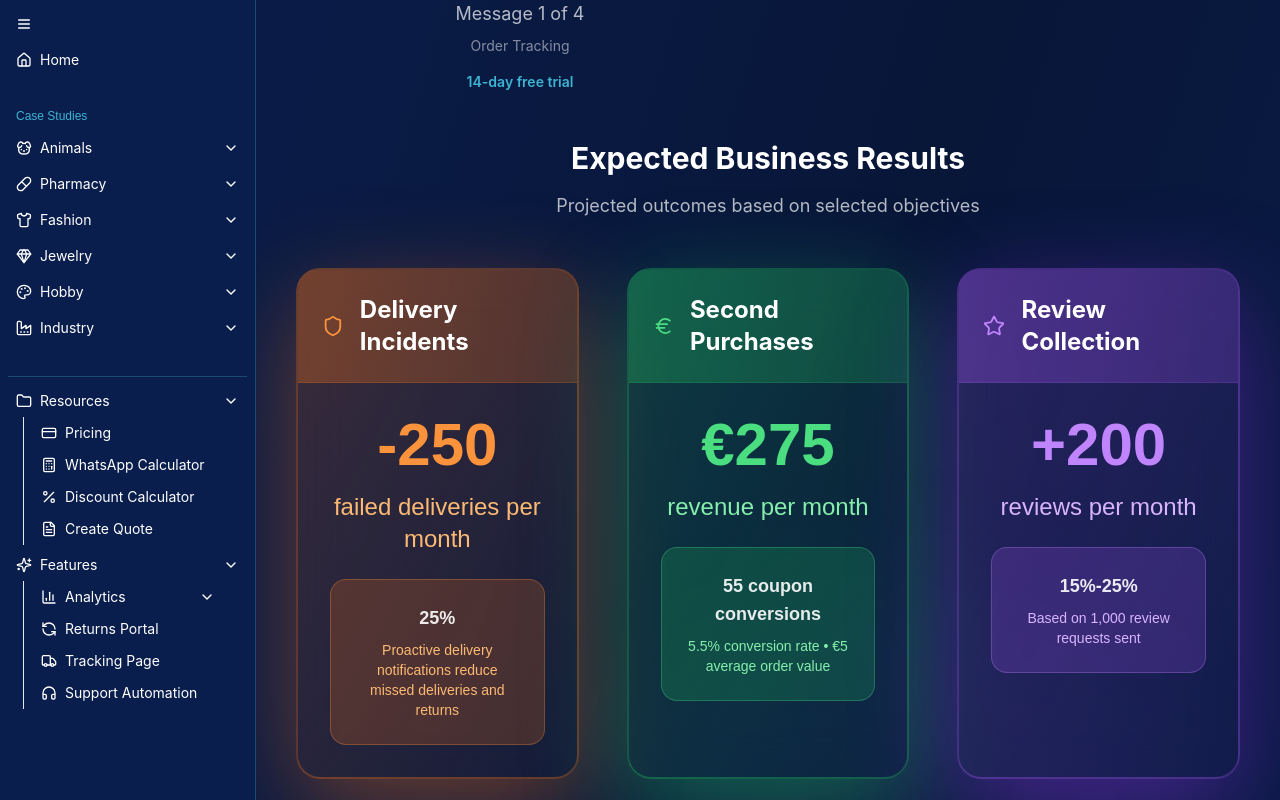
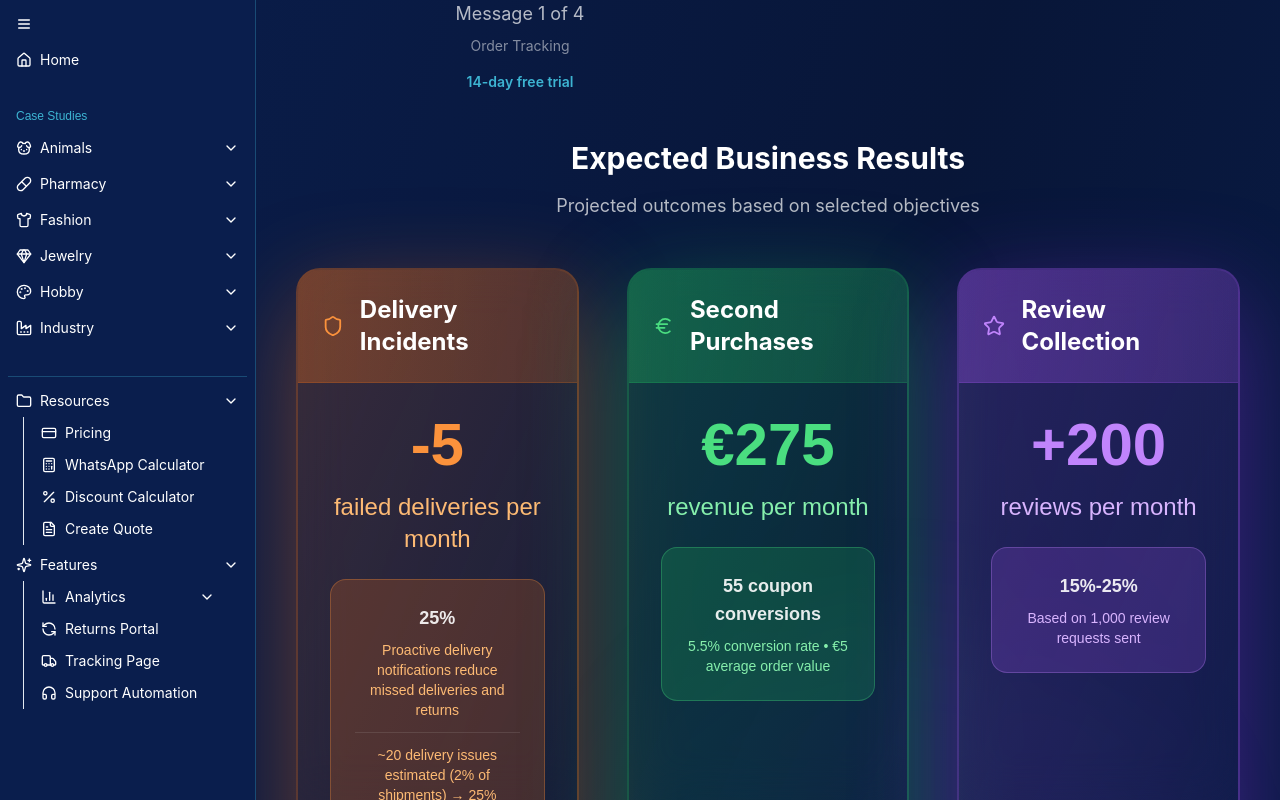
Before and after one commit to federicodesantis-sendcloud/Sendcloud-Tool, a Next.js app: page /en/review-calculator in a window 1280 px wide. Both pictures are taken after typing "5" into the empty fields and a click on the button "Calculate Business Impact". Shown: the part 1051-1851 px from the top of the page. Built offline with nearby package versions, Linux system fonts and the light colour scheme.

Commit message:
Calculator: logica delivery issues (2% spedizioni → 25% riduzione) + testo esplicativo in UI
Co-authored-by: Cursor <cursoragent@cursor.com>

```diff
--- a/app/[locale]/review-calculator/page.tsx
+++ b/app/[locale]/review-calculator/page.tsx
@@ -130,9 +130,11 @@ export default function ReviewCalculatorPage() {
   const supportReductionPercentage = 35 // 35% reduction in support requests
   const supportRequestsReduced = Math.round((monthlyOrders * supportReductionPercentage) / 100)
 
-  // Delivery incidents reduction calculation (out for delivery messages reduce failed deliveries)
-  const deliveryIncidentsReductionPercentage = 25 // 25% reduction in failed deliveries/returns
-  const failedDeliveriesReduced = Math.round((monthlyOrders * deliveryIncidentsReductionPercentage) / 100)
+  // Delivery incidents: first estimate issues from shipments (industry ~2% failed first delivery/returns), then apply reduction
+  const deliveryIssuesRate = 0.02 // ~2% of shipments typically have delivery issues (failed attempt, return)
+  const deliveryIncidentsReductionPercentage = 25 // 25% reduction in those issues with WhatsApp tracking
+  const estimatedDeliveryIssues = Math.round(monthlyOrders * deliveryIssuesRate)
+  const failedDeliveriesReduced = Math.round(estimatedDeliveryIssues * deliveryIncidentsReductionPercentage / 100)
 
   // Sales conversions from coupons
   const couponConversionsMonthly = Math.round((monthlyOrders * currentVertical.coupon) / 100)
@@ -239,6 +241,11 @@ export default function ReviewCalculatorPage() {
         details: {
           rate: t('reduction', { rate: deliveryIncidentsReductionPercentage }),
           description: t('proactiveNotifications'),
+          explanation: t('deliveryIssuesExplanation', {
+            count: estimatedDeliveryIssues,
+            rate: Math.round(deliveryIssuesRate * 100),
+            reduction: deliveryIncidentsReductionPercentage,
+          }),
         },
       })
     }
@@ -827,6 +834,11 @@ export default function ReviewCalculatorPage() {
                                 <strong>{result.details.rate}</strong>
                               </div>
                               <div className={`text-sm ${colorClasses.details}`}>{result.details.description}</div>
+                              {'explanation' in result.details && result.details.explanation && (
+                                <div className={`text-sm ${colorClasses.details} mt-3 pt-3 border-t border-white/10`}>
+                                  {result.details.explanation}
+                                </div>
+                              )}
                             </div>
                           </div>
                         </div>
--- a/messages/de.json
+++ b/messages/de.json
@@ -264,6 +264,7 @@
     "failedDeliveriesPerMonth": "fehlgeschlagene Lieferungen pro Monat",
     "reduction": "{rate}%",
     "proactiveNotifications": "Proaktive Lieferbenachrichtigungen reduzieren verpasste Lieferungen und Rücksendungen",
+    "deliveryIssuesExplanation": "~{count} Liefervorfälle geschätzt ({rate}% der Sendungen) → {reduction}% weniger mit WhatsApp",
     "secondPurchasesTitle": "Zweite Käufe",
     "revenuePerMonth": "Umsatz pro Monat",
     "couponConversions": "{count} Coupon-Konversionen",
--- a/messages/en.json
+++ b/messages/en.json
@@ -255,6 +255,7 @@
     "failedDeliveriesPerMonth": "failed deliveries per month",
     "reduction": "{rate}%",
     "proactiveNotifications": "Proactive delivery notifications reduce missed deliveries and returns",
+    "deliveryIssuesExplanation": "~{count} delivery issues estimated ({rate}% of shipments) → {reduction}% reduction with WhatsApp",
     "secondPurchasesTitle": "Second Purchases",
     "revenuePerMonth": "revenue per month",
     "couponConversions": "{count} coupon conversions",
--- a/messages/es.json
+++ b/messages/es.json
@@ -255,6 +255,7 @@
     "failedDeliveriesPerMonth": "entregas fallidas por mes",
     "reduction": "{rate}%",
     "proactiveNotifications": "Las notificaciones proactivas de entrega reducen las entregas perdidas y las devoluciones",
+    "deliveryIssuesExplanation": "~{count} incidentes estimados ({rate}% de los envíos) → {reduction}% menos con WhatsApp",
     "secondPurchasesTitle": "Segundas Compras",
     "revenuePerMonth": "ingresos por mes",
     "couponConversions": "{count} conversiones de cupones",
--- a/messages/fr.json
+++ b/messages/fr.json
@@ -264,6 +264,7 @@
     "failedDeliveriesPerMonth": "livraisons échouées par mois",
     "reduction": "{rate}%",
     "proactiveNotifications": "Les notifications de livraison proactives réduisent les livraisons manquées et les retours",
+    "deliveryIssuesExplanation": "~{count} incidents estimés ({rate}% des expéditions) → {reduction}% en moins avec WhatsApp",
     "secondPurchasesTitle": "Deuxièmes Achats",
     "revenuePerMonth": "revenus par mois",
     "couponConversions": "{count} conversions de coupons",
--- a/messages/it.json
+++ b/messages/it.json
@@ -255,6 +255,7 @@
     "failedDeliveriesPerMonth": "consegne fallite al mese",
     "reduction": "{rate}%",
     "proactiveNotifications": "Le notifiche proattive di consegna riducono le consegne mancate e i resi",
+    "deliveryIssuesExplanation": "~{count} incidenti stimati ({rate}% delle spedizioni) → {reduction}% in meno con WhatsApp",
     "secondPurchasesTitle": "Secondi Acquisti",
     "revenuePerMonth": "fatturato al mese",
     "couponConversions": "{count} conversioni coupon",
--- a/messages/nl.json
+++ b/messages/nl.json
@@ -264,6 +264,7 @@
     "failedDeliveriesPerMonth": "mislukte leveringen per maand",
     "reduction": "{rate}%",
     "proactiveNotifications": "Proactieve verzendmeldingen verminderen gemiste leveringen en retouren",
+    "deliveryIssuesExplanation": "~{count} verzendincidenten geschat ({rate}% van zendingen) → {reduction}% minder met WhatsApp",
     "secondPurchasesTitle": "Tweede Aankopen",
     "revenuePerMonth": "omzet per maand",
     "couponConversions": "{count} coupon conversies",
```
